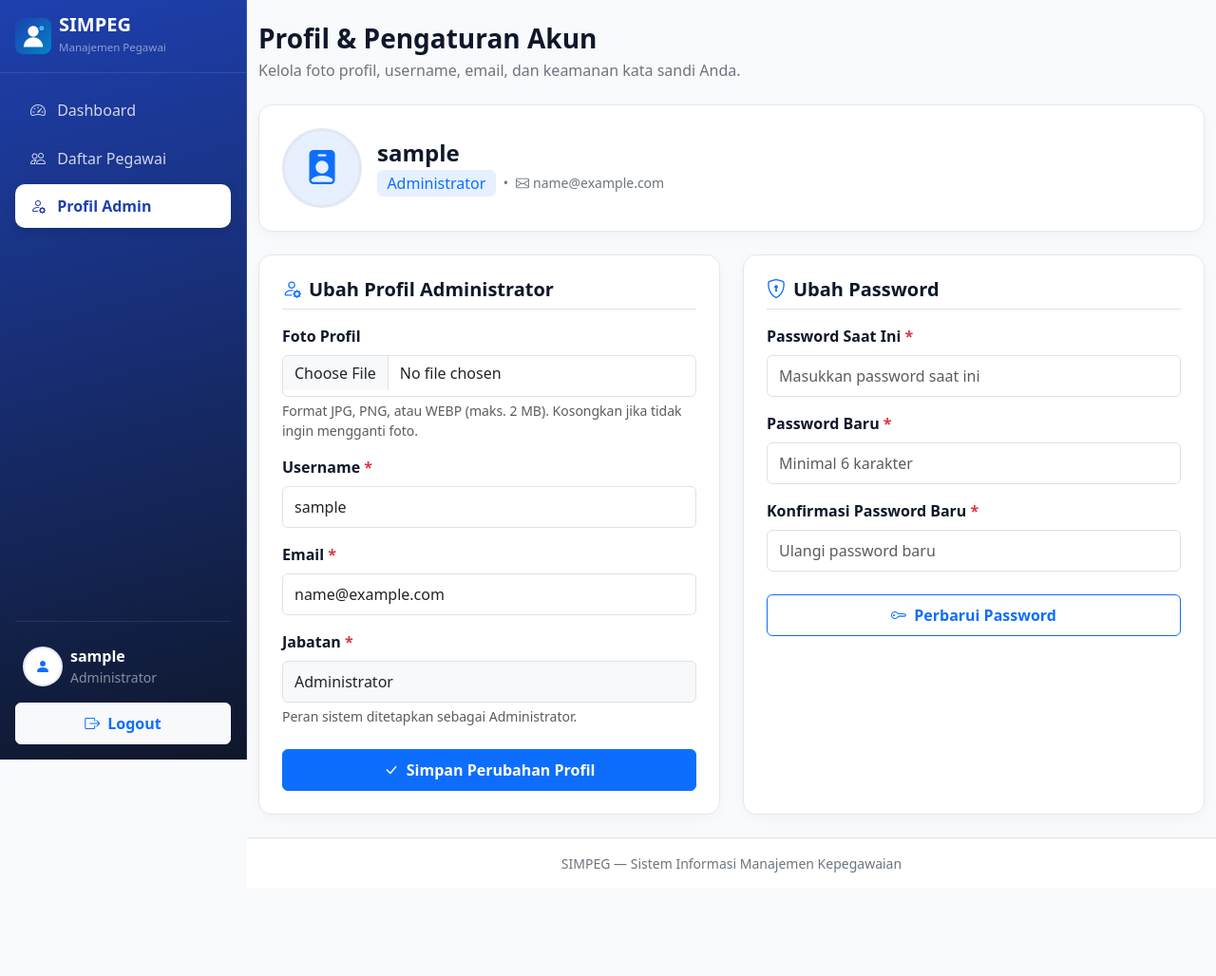
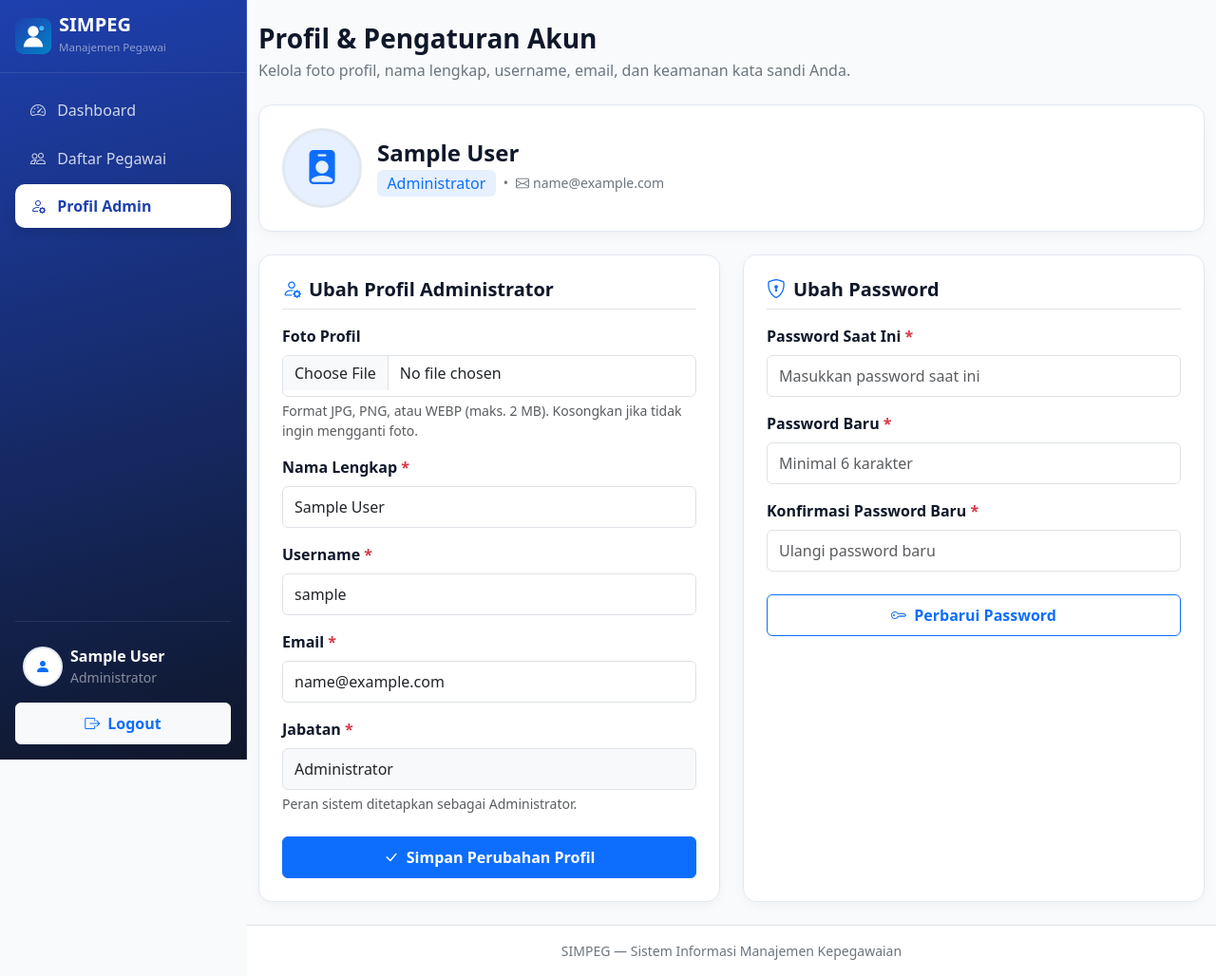
Before and after one commit to bilawalelz18/data-pegawai, a PHP site: page /admin.php in a window 1280 px wide. Shown: the whole page at 95% size. Before the commit the page ends 919 px from the top, so only its background shows below. Run offline with PHP 8.4, Linux system fonts and the light colour scheme; the visitor is signed in with stand-in values (Sample User, id 1).

Commit message:
Tambah form nama lengkap dan tampilkan nama pada profil admin

```diff
--- a/admin.php
+++ b/admin.php
@@ -34,7 +34,7 @@ unset($_SESSION['flash_sukses'], $_SESSION['flash_error']);
     <div class="d-flex flex-wrap justify-content-between align-items-center gap-3 mb-4 fade-in">
         <div>
             <h1 class="h3 fw-bold mb-1">Profil &amp; Pengaturan Akun</h1>
-            <p class="text-secondary mb-0">Kelola foto profil, username, email, dan keamanan kata sandi Anda.</p>
+            <p class="text-secondary mb-0">Kelola foto profil, nama lengkap, username, email, dan keamanan kata sandi Anda.</p>
         </div>
     </div>
 
@@ -71,13 +71,13 @@ unset($_SESSION['flash_sukses'], $_SESSION['flash_error']);
         <div class="d-flex flex-wrap align-items-center gap-3">
             <img id="previewFotoAdmin"
                  src="<?= $fotoAda ? 'assets/images/pegawai/' . e($admin['foto']) : '' ?>"
-                 alt="<?= e($admin['username']) ?>"
+                 alt="<?= e($admin['nama'] ?: $admin['username']) ?>"
                  class="avatar-detail <?= $fotoAda ? '' : 'd-none' ?>">
             <div id="avatarIconAdmin" class="avatar-detail bg-primary bg-opacity-10 text-primary <?= $fotoAda ? 'd-none' : '' ?>">
                 <i class="bi bi-person-badge-fill"></i>
             </div>
             <div>
-                <h2 class="h4 fw-bold mb-1"><?= e($admin['username']) ?></h2>
+                <h2 class="h4 fw-bold mb-1"><?= e($admin['nama'] ?: $admin['username']) ?></h2>
                 <div class="d-flex flex-wrap align-items-center gap-2 text-secondary small">
                     <span class="badge bg-primary bg-opacity-10 text-primary fs-6 fw-normal"><?= e($admin['jabatan']) ?></span>
                     <span>&bull;</span>
@@ -99,6 +99,11 @@ unset($_SESSION['flash_sukses'], $_SESSION['flash_error']);
                         <label for="foto_admin" class="form-label fw-semibold">Foto Profil</label>
                         <input type="file" id="foto_admin" name="foto" class="form-control" accept="image/jpeg,image/png,image/webp">
                         <div class="form-text">Format JPG, PNG, atau WEBP (maks. 2 MB). Kosongkan jika tidak ingin mengganti foto.</div>
+                    </div>
+
+                    <div class="mb-3">
+                        <label for="nama_admin" class="form-label fw-semibold">Nama Lengkap <span class="text-danger">*</span></label>
+                        <input type="text" id="nama_admin" name="nama" class="form-control" value="<?= e($admin['nama']) ?>" placeholder="Masukkan nama lengkap" required>
                     </div>
 
                     <div class="mb-3">
--- a/assets/js/script.js
+++ b/assets/js/script.js
@@ -55,12 +55,19 @@ function validasiFormLogin(event) {
 }
 
 function validasiFormProfil(event) {
+  const namaEl = document.getElementById("nama_admin");
+  const nama = namaEl ? namaEl.value.trim() : "";
   const username = document.getElementById("username_admin").value.trim();
   const email = document.getElementById("email_admin").value.trim();
   const jabatan = document.getElementById("jabatan_admin").value.trim();
   const inputFoto = document.getElementById("foto_admin");
   const polaEmail = /^[^\s@]+@[^\s@]+\.[^\s@]+$/;
 
+  if (nama === "") {
+    event.preventDefault();
+    tampilkanPesanValidasi("Nama lengkap administrator wajib diisi.");
+    return false;
+  }
   if (username === "") {
     event.preventDefault();
     tampilkanPesanValidasi("Username wajib diisi.");
--- a/config/koneksi.php
+++ b/config/koneksi.php
@@ -39,16 +39,19 @@ function e(?string $teks): string {
 function renderNavbar(string $menuAktif = 'dashboard', string $basePath = ''): void {
     global $pdo;
     $username = $_SESSION['username'] ?? 'admin';
+    $namaUser = $_SESSION['nama_user'] ?? null;
     $fotoUser = $_SESSION['foto_user'] ?? null;
 
-    if (!empty($_SESSION['user_id']) && !isset($_SESSION['foto_user'])) {
-        $stmtU = $pdo->prepare('SELECT username, foto FROM users WHERE id = :id LIMIT 1');
+    if (!empty($_SESSION['user_id']) && (!isset($_SESSION['foto_user']) || empty($namaUser))) {
+        $stmtU = $pdo->prepare('SELECT username, nama, foto FROM users WHERE id = :id LIMIT 1');
         $stmtU->execute(['id' => $_SESSION['user_id']]);
         if ($rowU = $stmtU->fetch()) {
-            $username = $_SESSION['username'] = $rowU['username'];
+            $username = $_SESSION['username']  = $rowU['username'];
+            $namaUser = $_SESSION['nama_user'] = $rowU['nama'] ?: $rowU['username'];
             $fotoUser = $_SESSION['foto_user'] = $rowU['foto'];
         }
     }
+    $namaTampil = $namaUser ?: $username;
 
     $fotoValid = !empty($fotoUser) && is_file(__DIR__ . '/../assets/images/pegawai/' . $fotoUser);
     $aktifDashboard = $menuAktif === 'dashboard' ? 'active' : '';
@@ -101,12 +104,12 @@ function renderNavbar(string $menuAktif = 'dashboard', string $basePath = ''): v
             <div class="sidebar-footer pt-3 border-top border-white border-opacity-10">
                 <a href="<?= $basePath ?>admin.php" class="d-flex align-items-center gap-2 text-white text-decoration-none p-2 rounded-3 sidebar-user-link mb-2">
                     <?php if ($fotoValid): ?>
-                        <img src="<?= $basePath ?>assets/images/pegawai/<?= e($fotoUser) ?>" alt="<?= e($username) ?>" class="avatar-pegawai border-white">
+                        <img src="<?= $basePath ?>assets/images/pegawai/<?= e($fotoUser) ?>" alt="<?= e($namaTampil) ?>" class="avatar-pegawai border-white">
                     <?php else: ?>
                         <span class="avatar-pegawai bg-white text-primary"><i class="bi bi-person-fill"></i></span>
                     <?php endif; ?>
                     <div class="overflow-hidden">
-                        <div class="fw-semibold text-truncate"><?= e($username) ?></div>
+                        <div class="fw-semibold text-truncate"><?= e($namaTampil) ?></div>
                         <div class="small text-white-50 text-truncate">Administrator</div>
                     </div>
                 </a>
```
Also changed, not shown: proses/profil_proses.php (+9 -2 lines).
